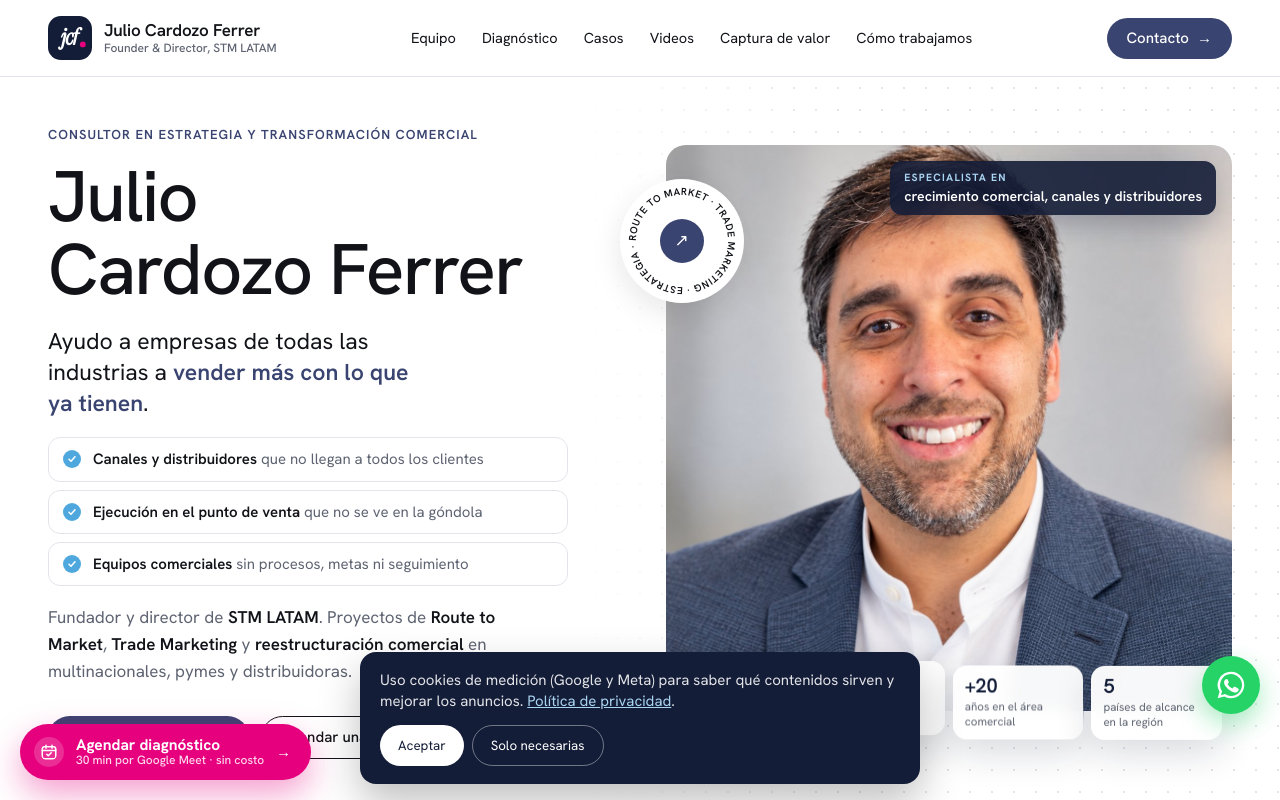
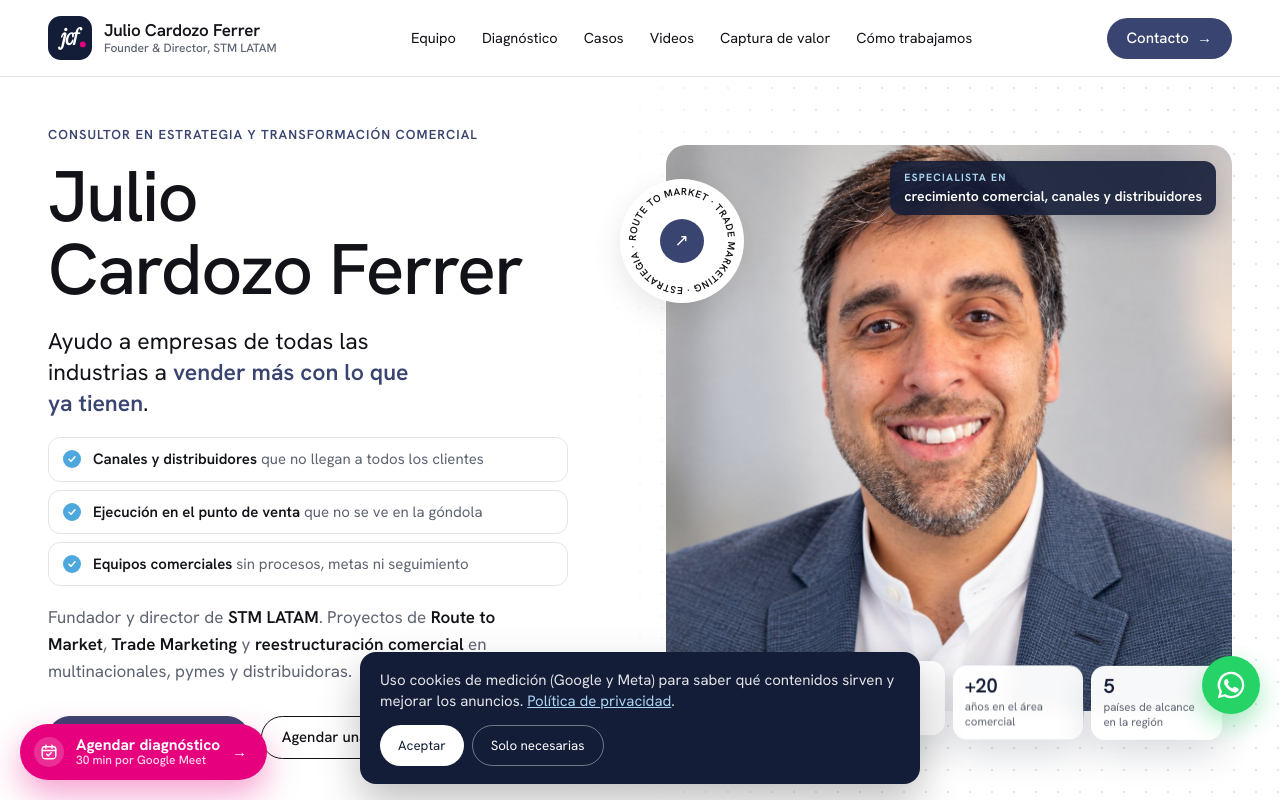
Before and after one commit to jcardozoferrer/juliocardozoferrer-web, a plain HTML site: page index.html in a window 1280 px wide. Shown: the top 800 px of the page. Drawn offline with Linux system fonts and the light colour scheme.

Commit message:
Botón de agenda sin aclaración de costo
Co-Authored-By: Claude Opus 5.5 <noreply@anthropic.com>
Claude-Session: https://claude.ai/code/session_01S3wH74KhnoLHaJZ9pJYcWY

```diff
--- a/index.html
+++ b/index.html
@@ -1324,7 +1324,7 @@ footer nav { display: flex; flex-wrap: wrap; gap: 16px; }
   </div>
 </footer>
 
-<a class="btn solid float-cta" id="floatCta" href="https://calendar.google.com/calendar/appointments/schedules/AcZssZ3X25SVdnz1ajONyrjEUwj06vw-4GdLoG9PY73wG6FnZtuOWD_44eg8ej9Q6mzQLet1xFDUrqSp?gv=true" target="_blank" rel="noopener" data-book><svg viewBox="0 0 24 24" aria-hidden="true"><rect x="3" y="5" width="18" height="16" rx="3" fill="none" stroke="currentColor" stroke-width="2"/><path d="M3 10h18M8 3v4M16 3v4" stroke="currentColor" stroke-width="2" stroke-linecap="round"/><path d="M9 15l2 2 4-4" fill="none" stroke="currentColor" stroke-width="2" stroke-linecap="round" stroke-linejoin="round"/></svg><span><b>Agendar diagnóstico</b><small>30 min por Google Meet · sin costo</small></span></a>
+<a class="btn solid float-cta" id="floatCta" href="https://calendar.google.com/calendar/appointments/schedules/AcZssZ3X25SVdnz1ajONyrjEUwj06vw-4GdLoG9PY73wG6FnZtuOWD_44eg8ej9Q6mzQLet1xFDUrqSp?gv=true" target="_blank" rel="noopener" data-book><svg viewBox="0 0 24 24" aria-hidden="true"><rect x="3" y="5" width="18" height="16" rx="3" fill="none" stroke="currentColor" stroke-width="2"/><path d="M3 10h18M8 3v4M16 3v4" stroke="currentColor" stroke-width="2" stroke-linecap="round"/><path d="M9 15l2 2 4-4" fill="none" stroke="currentColor" stroke-width="2" stroke-linecap="round" stroke-linejoin="round"/></svg><span><b>Agendar diagnóstico</b><small>30 min por Google Meet</small></span></a>
 <a class="wa-float" href="https://wa.me/5491123745576?text=Hola%20Julio%2C%20te%20escribo%20desde%20juliocardozoferrer.com" target="_blank" rel="noopener" aria-label="Escribir por WhatsApp a Julio Cardozo Ferrer"><svg viewBox="0 0 24 24" aria-hidden="true"><path fill="currentColor" d="M12 2a10 10 0 0 0-8.6 15.1L2 22l5-1.3A10 10 0 1 0 12 2zm0 18.2a8.2 8.2 0 0 1-4.2-1.2l-.3-.2-3 .8.8-2.9-.2-.3A8.2 8.2 0 1 1 12 20.2zm4.5-6.1c-.2-.1-1.5-.7-1.7-.8s-.4-.1-.6.1-.7.8-.8 1-.3.2-.5.1a6.7 6.7 0 0 1-3.3-2.9c-.3-.4.3-.4.7-1.4.1-.2 0-.3 0-.4l-.8-1.8c-.2-.5-.4-.4-.6-.4h-.5a1 1 0 0 0-.7.3 3 3 0 0 0-.9 2.2 5.2 5.2 0 0 0 1.1 2.8 11.9 11.9 0 0 0 4.6 4c1.7.7 2.4.8 3.2.7a2.8 2.8 0 0 0 1.8-1.3 2.3 2.3 0 0 0 .2-1.3c-.1-.1-.3-.2-.5-.3z"/></svg></a>
 <div class="vmodal" id="vmodal" role="dialog" aria-modal="true" aria-labelledby="vmTitle"><div class="box"><div class="frame" id="vmFrame"></div><div class="bar"><span id="vmTitle"></span><span style="display:flex;gap:8px"><a id="vmLink" class="btn light" href="#" rel="noopener" style="padding:8px 14px;font-size:14px" hidden>Ver en LinkedIn</a><button type="button" id="vmClose">Cerrar</button></span></div></div></div>
 
```
